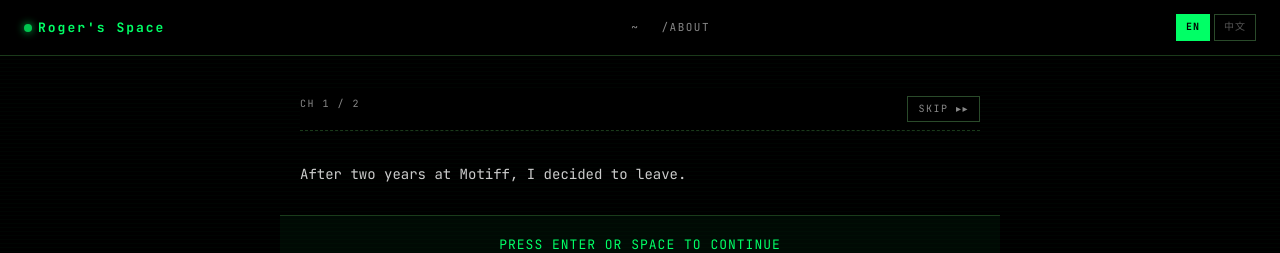
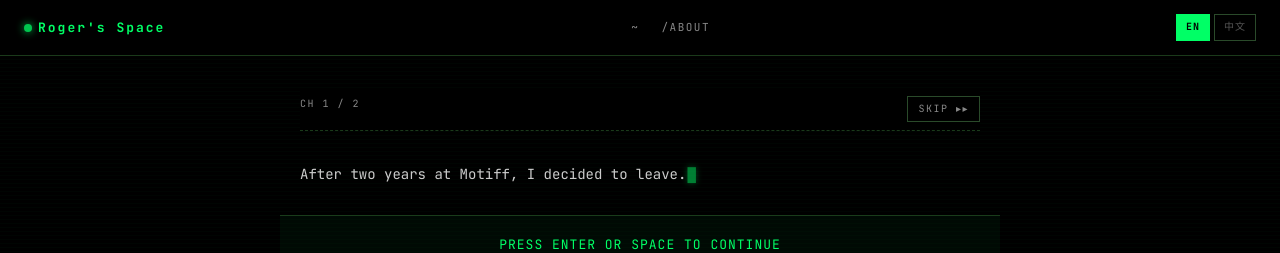
Before and after one commit to 12og3r/12og3r, a React (Vite) app: page /en/posts/0032-leaving-motiff in a window 1280 px wide. Shown: the top 253 px of the page. Built offline with nearby package versions, Linux system fonts and the light colour scheme.

Commit message:
feat(reader): blinking terminal cursor at typewriter tail

```diff
--- a/src/components/ChapterReader.css
+++ b/src/components/ChapterReader.css
@@ -31,6 +31,20 @@
 .skip-btn:hover { color: var(--green); border-color: var(--green); }
 .chapter { margin: 32px 0; }
 .chapter-body { white-space: pre-wrap; word-wrap: break-word; margin: 0; font-family: inherit; font-size: 14px; line-height: 1.7; }
+.cursor {
+  color: var(--green);
+  margin-left: 1px;
+  text-shadow: 0 0 6px rgba(0, 255, 102, 0.6);
+}
+.cursor-blink {
+  animation: cursor-blink 1.1s steps(2) infinite;
+}
+@keyframes cursor-blink {
+  50% { opacity: 0; }
+}
+@media (prefers-reduced-motion: reduce) {
+  .cursor-blink { animation: none; }
+}
 .chapter { animation: chapter-in 0.28s ease-out; }
 @keyframes chapter-in {
   from { opacity: 0; transform: translateY(-4px); }
--- a/src/components/ChapterReader.tsx
+++ b/src/components/ChapterReader.tsx
@@ -114,7 +114,17 @@ function ChapterBlock({ chapter, active, showContinue, isMobile, onContinue, onD
   const display = active ? text : chapter.body;
   return (
     <div className="chapter">
-      <pre className="chapter-body">{display}</pre>
+      <pre className="chapter-body">
+        {display}
+        {active && (
+          <span
+            className={`cursor ${done ? 'cursor-blink' : ''}`}
+            aria-hidden="true"
+          >
+            █
+          </span>
+        )}
+      </pre>
       {showCue && (
         <button type="button" className="continue-prompt" onClick={onContinue}>
           {isMobile ? t('post.continue.mobile') : t('post.continue.desktop')}
```
